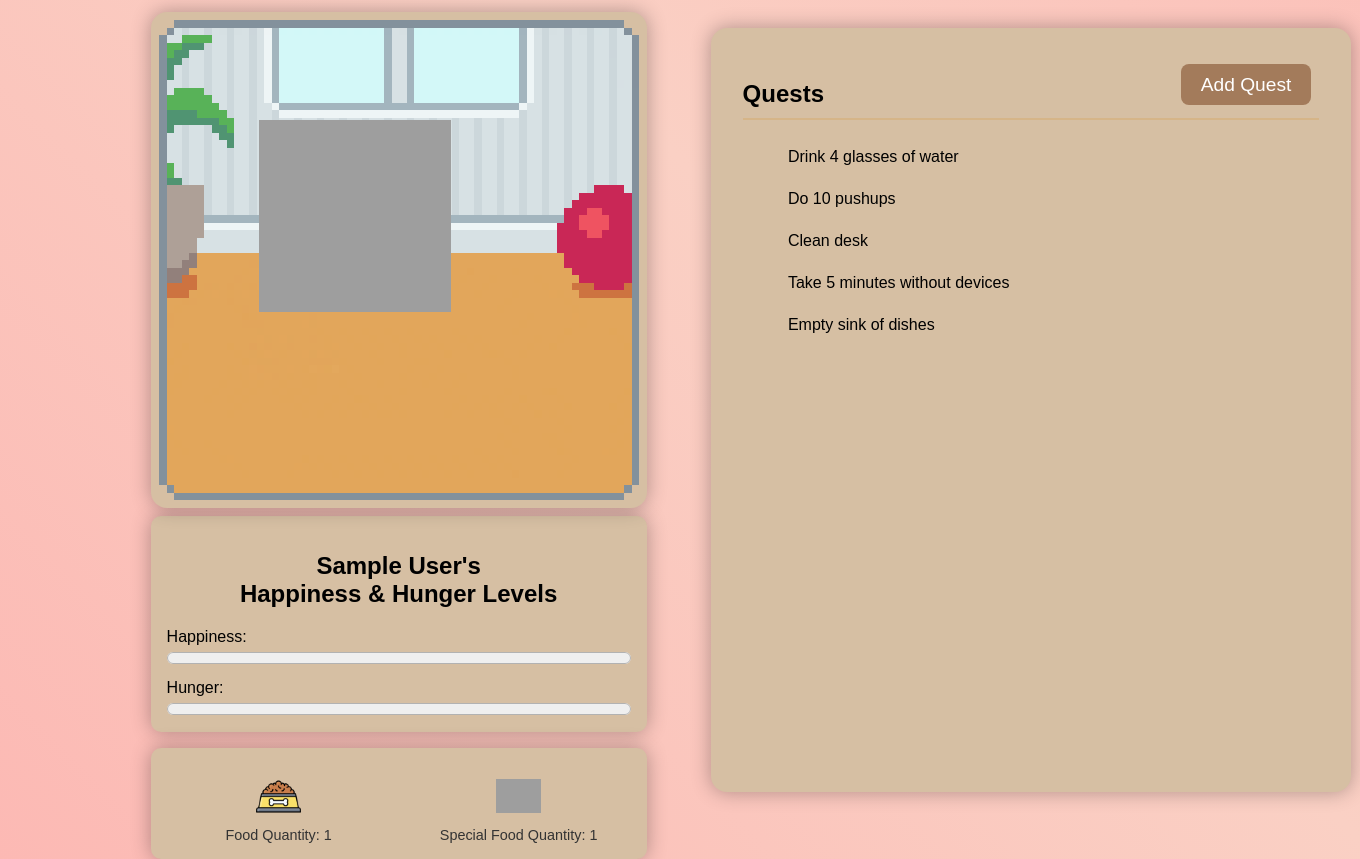
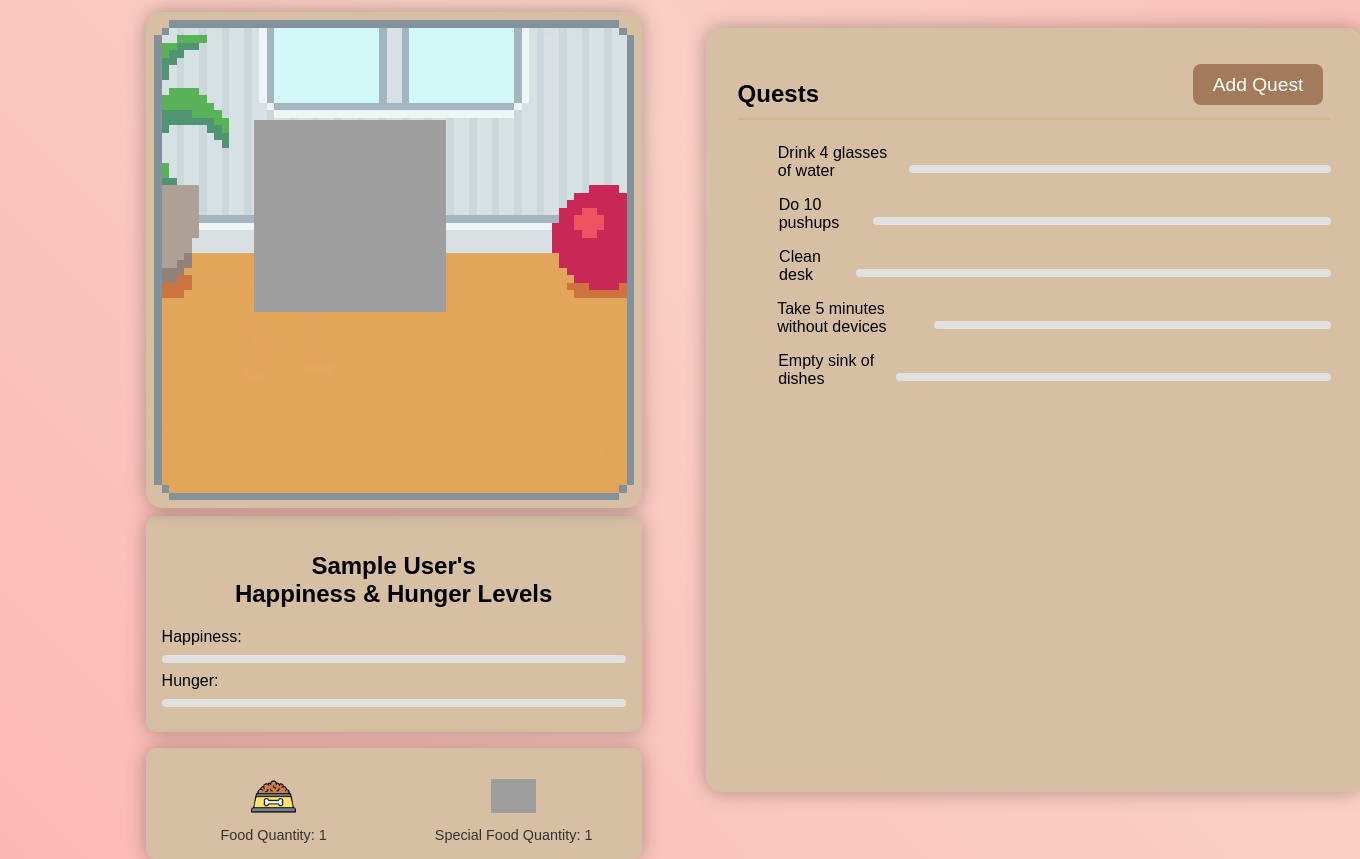
Before and after one commit to KinetiQuestt/KinetiQuest, a Flask app: page /home in a window 1360 px wide. Shown: the part 100-959 px from the top of the page. Run offline with Flask 3, Linux system fonts and the light colour scheme; the visitor is signed in with stand-in values (Sample User, id 1); data comes from the database, SQL or seed files in the repository; data that the repository does not hold is empty; grey boxes are pictures that could not be loaded.

Commit message:
working on integrating visual time aspect

```diff
--- a/app/app.py
+++ b/app/app.py
@@ -375,15 +375,20 @@ def add_task():
     due_time = request.form.get('due_time')  # 'HH:MM'
     repeat_days = request.form.getlist('repeat_days')  # ['Monday', 'Wednesday']
     end_of_day = bool(request.form.get('end_of_day'))  # bool
+    timezone = request.form.get('timezone')
+    local_timezone = pytz.timezone(timezone)
 
     if not task_description or not task_type or not user_id:
         return {"error": "Missing field in POST!"}, 400
 
     # convert format of data and time
     if due_date:
-        due_date = datetime.strptime(due_date, '%Y-%m-%d').replace(tzinfo=pytz.utc)
+        due_date = datetime.strptime(due_date, '%Y-%m-%d').replace(tzinfo=local_timezone)
     if due_time:
+        print(due_time)
         due_time = datetime.strptime(due_time, '%H:%M').time()
+        due_time.replace(tzinfo=local_timezone)
+        print(due_time)
 
     # Create a new quest
     new_quest = Quest(description=task_description, user_id=user_id, quest_type=task_type,
--- a/app/templates/home.html
+++ b/app/templates/home.html
@@ -625,6 +625,33 @@
             image-rendering: -moz-crisp-edges;
         }
 
+        .time-indicator {
+            margin-top: 5px;
+            width: 100%;
+        }
+
+        .time-left {
+            font-size: 0.9em;
+            color: #888;
+            margin-left: 10px;
+        }
+
+        progress {
+            width: 100%;
+            height: 8px;
+            appearance: none;
+        }
+
+        progress::-webkit-progress-bar {
+            background-color: #e0e0e0;
+            border-radius: 5px;
+        }
+
+        progress::-webkit-progress-value {
+            background-color: #4caf50;
+            border-radius: 5px;
+        }
+
     </style>
 </head>
 <body>
@@ -693,13 +720,25 @@
             <!-- Scrollable task list -->
             <div class="scrollable-tasks" id="dailyTasks">
                 {% for quest in user_quests %}
-                {% if quest.quest_type == 'daily' %}
+                {% if quest.status != 'completed' %}
                 <div class="task-wrapper">
-                    <div class="task {% if quest.status == 'completed' %}completed-task{% endif %}" data-task-id="{{ quest.id }}">
+                    <div class="task" data-task-id="{{ quest.id }}" data-creation-date="{{ quest.start_time }}" data-due-date="{{ quest.due_date }}">
                         <input type="checkbox" class="complete-checkbox styled-checkbox" onclick="markTaskComplete('{{ quest.id }}', 'daily')"
                                {% if quest.status == 'completed' %}checked disabled{% endif %}>
-                        <span class="task-text" contenteditable="true">{{ quest.description }}</span>
+
+                        <!-- Task Description -->
+                        <div class="task-content">
+                            <span class="task-text" contenteditable="true">{{ quest.description }}</span>
+                            <span class="time-left" id="timeLeft-{{ quest.id }}"></span>
+                        </div>
+
+                        <!-- Delete Button -->
                         <button class="delete-btn" onclick="deleteTask('{{ quest.id }}')">&times;</button>
+                    </div>
+
+                    <!-- Time Indicator -->
+                    <div class="time-indicator">
+                        <progress id="progress-{{ quest.id }}" value="0" max="100"></progress>
                     </div>
                 </div>
                 {% endif %}
@@ -950,6 +989,7 @@
             : "23:59";
         const repeatOption = document.getElementById('repeatOption').value;
         const repeatDays = repeatOption === "specific" ? getSelectedRepeatDays() : [];
+        const userTimezone = Intl.DateTimeFormat().resolvedOptions().timeZone;
 
         if (taskInput.length > 29) {
             alert("Task description cannot exceed 29 characters.");
@@ -966,6 +1006,7 @@
         formData.append('due_date', dueDate);
         formData.append('due_time', dueTime);
         formData.append('task_type', repeatOption);
+        formData.append('timezone', userTimezone);
         repeatDays.forEach(day => formData.append('repeat_days', day));
 
         fetch('/api/add_task', {
@@ -1393,6 +1434,33 @@
             });
     }
 
+    function updateProgressBars() {
+        const tasks = document.querySelectorAll('.task');
+
+        tasks.forEach(task => {
+            // Get creation date, due date, and current time
+            const creationDate = new Date(task.dataset.creationDate); // Parse creation date
+            const dueDate = new Date(task.dataset.dueDate);           // Parse due date
+            const now = new Date();                                   // Current time
+
+            // Calculate total duration and elapsed time
+            const totalDuration = dueDate - creationDate;             // Total task duration in ms
+            const elapsedTime = now - creationDate;                   // Time elapsed in ms
+
+            // Calculate progress percentage
+            let progressPercentage = (elapsedTime / totalDuration) * 100;
+
+            // Clamp progressPercentage to 0-100 range
+            progressPercentage = Math.min(Math.max(progressPercentage, 0), 100);
+
+            // Update progress bar
+            const progressBar = task.querySelector('progress');
+            if (progressBar) {
+                progressBar.value = progressPercentage;
+            }
+        });
+    }
+
     document.addEventListener('DOMContentLoaded', function() {
         const petImage = document.getElementById('petImage');
 
@@ -1405,6 +1473,8 @@
                 }, 3000);
             });
         });
+
+        setInterval(updateTaskIndicators, 6000);
     });
 
     window.onload = updateFoodQuantity;
```
Also changed, not shown: app/models.py (+17 -4 lines).
